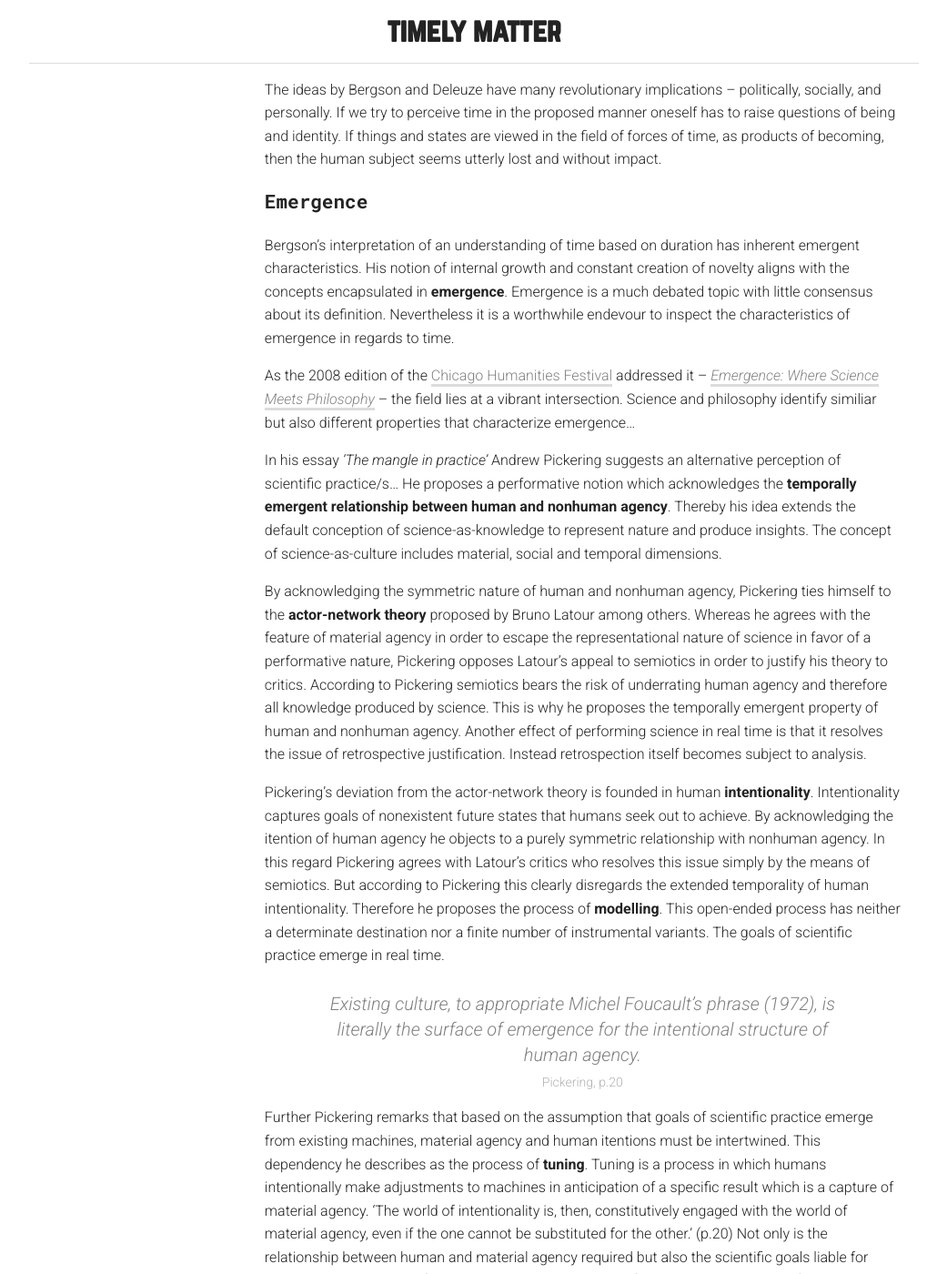
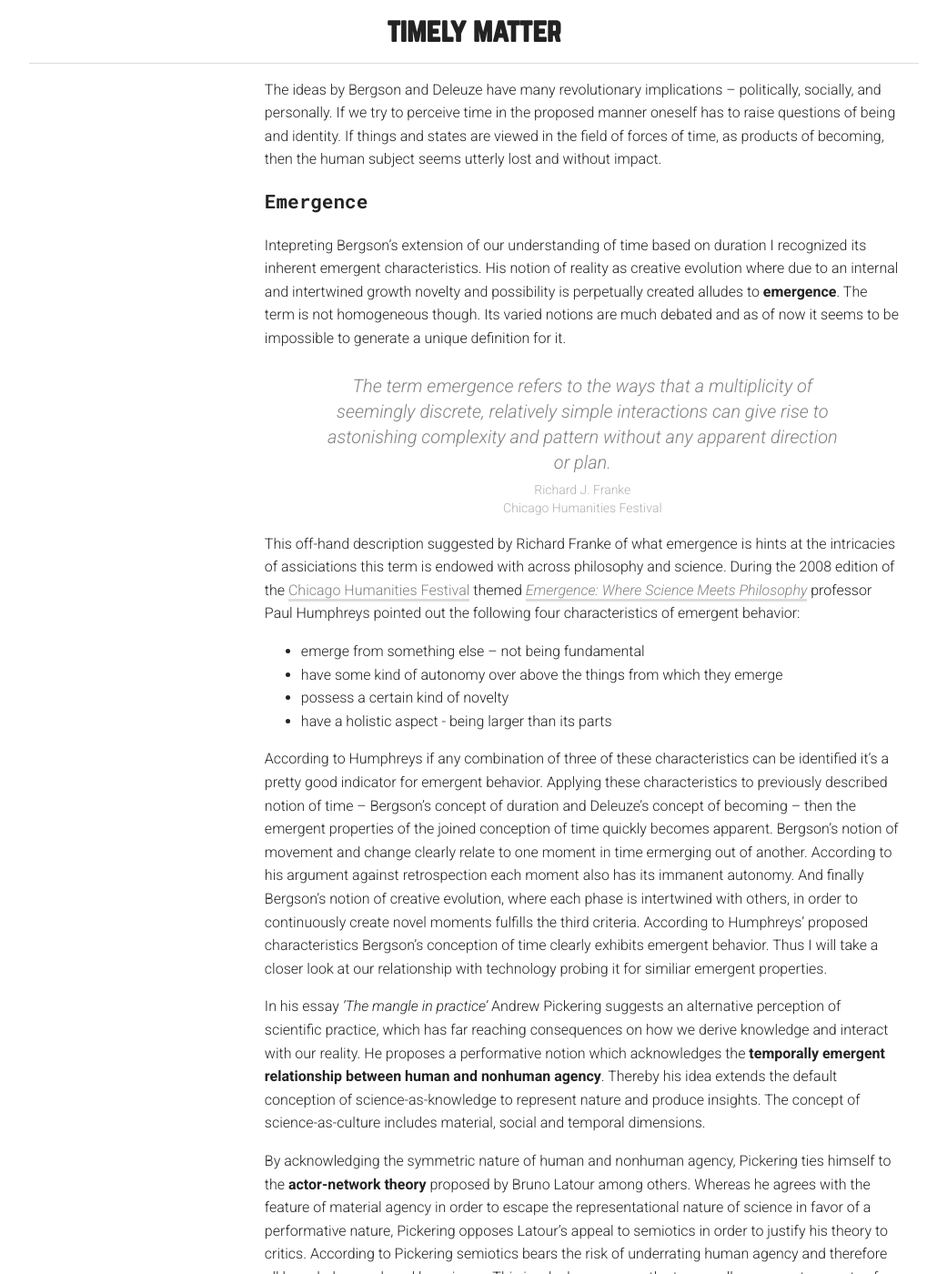
Before and after one commit to davidbeermann/timely-matter, a Jekyll site: the page built from concept/index.md, in a window 1280 px wide and 1400 px high, scrolled down 3711 px. Shown: the whole window at 91% size, without its empty margins (119-1160 px from the left). Built offline with Jekyll 4.4.1, drawn with Linux system fonts in a browser that asks for light colours; some of the changed text lies outside the part shown.

Commit message:
finalized initial draft of the first section of emergence

```diff
--- a/concept/index.md
+++ b/concept/index.md
@@ -70,17 +70,29 @@ The ideas by Bergson and Deleuze have many revolutionary implications – politi
 
 ## Emergence
 
-Bergson's interpretation of an understanding of time based on duration has inherent emergent characteristics. His notion of internal growth and constant creation of novelty aligns with the concepts encapsulated in **emergence**. Emergence is a much debated topic with little consensus about its definition. Nevertheless it is a worthwhile endevour to inspect the characteristics of emergence in regards to time.
+Intepreting Bergson's extension of our understanding of time based on duration I recognized  its inherent emergent characteristics. His notion of reality as creative evolution where due to an internal and intertwined growth novelty and possibility is perpetually created alludes to **emergence**. The term is not homogeneous though. Its varied notions are much debated and as of now it seems to be impossible to generate a unique definition for it.
 
-As the 2008 edition of the [Chicago Humanities Festival](http://chicagohumanities.org/) addressed it – [*Emergence: Where Science Meets Philosophy*](http://chicagohumanities.org/events/2008/thinking-big/emergence-philosophy-meets-science) – the field lies at a vibrant intersection. Science and philosophy identify similiar but also different properties that characterize emergence...
+> The term emergence refers to the ways that a multiplicity of seemingly discrete, relatively simple interactions can give rise to astonishing complexity and pattern without any apparent direction or plan.
+>
+> Richard J. Franke
+> Chicago Humanities Festival
 
-In his essay *'The mangle in practice'* Andrew Pickering suggests an alternative perception of scientific practice/s... He proposes a performative notion which acknowledges the **temporally emergent relationship between human and nonhuman agency**. Thereby his idea extends the default conception of science-as-knowledge to represent nature and produce insights. The concept of science-as-culture includes material, social and temporal dimensions.
+This off-hand description suggested by Richard Franke of what emergence is hints at the intricacies of assiciations this term is endowed with across philosophy and science. During the 2008 edition of the [Chicago Humanities Festival](http://chicagohumanities.org/) themed [*Emergence: Where Science Meets Philosophy*](http://chicagohumanities.org/events/2008/thinking-big/emergence-philosophy-meets-science) professor Paul Humphreys pointed out the following four characteristics of emergent behavior:
+
+* emerge from something else – not being fundamental
+* have some kind of autonomy over above the things from which they emerge
+* possess a certain kind of novelty
+* have a holistic aspect - being larger than its parts
+
+According to Humphreys if any combination of three of these characteristics can be identified it's a pretty good indicator for emergent behavior. Applying these characteristics to previously described notion of time – Bergson's concept of duration and Deleuze's concept of becoming – then the emergent properties of the joined conception of time quickly becomes apparent. Bergson's notion of movement and change clearly relate to one moment in time ermerging out of another. According to his argument against retrospection each moment also has its immanent autonomy. And finally Bergson's notion of creative evolution, where each phase is intertwined with others, in order to continuously create novel moments fulfills the third criteria. According to Humphreys' proposed characteristics Bergson's conception of time clearly exhibits emergent behavior. Thus I will take a closer look at our relationship with technology probing it for similiar emergent properties.
+
+In his essay *'The mangle in practice'* Andrew Pickering suggests an alternative perception of scientific practice, which has far reaching consequences on how we derive knowledge and interact with our reality. He proposes a performative notion which acknowledges the **temporally emergent relationship between human and nonhuman agency**. Thereby his idea extends the default conception of science-as-knowledge to represent nature and produce insights. The concept of science-as-culture includes material, social and temporal dimensions.
 
 By acknowledging the symmetric nature of human and nonhuman agency, Pickering ties himself to the **actor-network theory** proposed by Bruno Latour among others. Whereas he agrees with the feature of material agency in order to escape the representational nature of science in favor of a performative nature, Pickering opposes Latour's appeal to semiotics in order to justify his theory to critics. According to Pickering semiotics bears the risk of underrating human agency and therefore all knowledge produced by science. This is why he proposes the temporally emergent property of human and nonhuman agency. Another effect of performing science in real time is that it resolves the issue of retrospective justification. Instead retrospection itself becomes subject to analysis.
 
 Pickering's deviation from the actor-network theory is founded in human **intentionality**. Intentionality captures goals of nonexistent future states that humans seek out to achieve. By acknowledging the itention of human agency he objects to a purely symmetric relationship with nonhuman agency. In this regard Pickering agrees with Latour's critics who resolves this issue simply by the means of semiotics. But according to Pickering this clearly disregards the extended temporality of human intentionality. Therefore he proposes the process of **modelling**. This open-ended process has neither a determinate destination nor a finite number of instrumental variants. The goals of scientific practice emerge in real time.
 
-> Existing culture, to appropriate Michel Foucault's phrase (1972), is literally the surface of emergence for the intentional structure of human agency.
+> Existing culture, to appropriate Michel Foucault's phrase, is literally the surface of emergence for the intentional structure of human agency.
 >
 > Pickering, p.20
 
```
